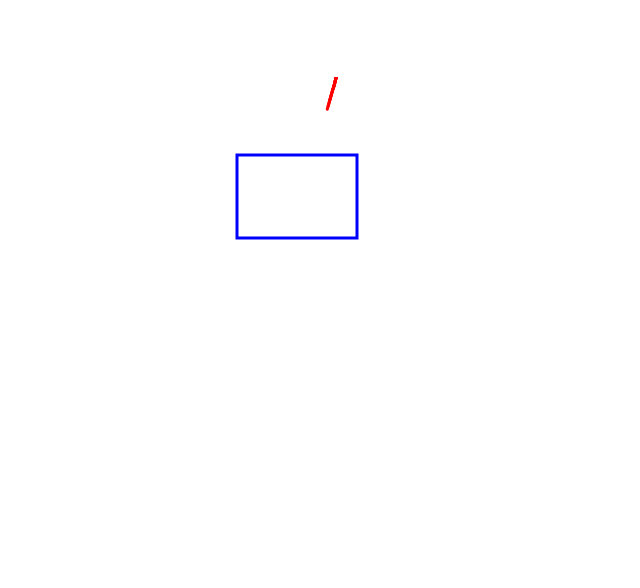
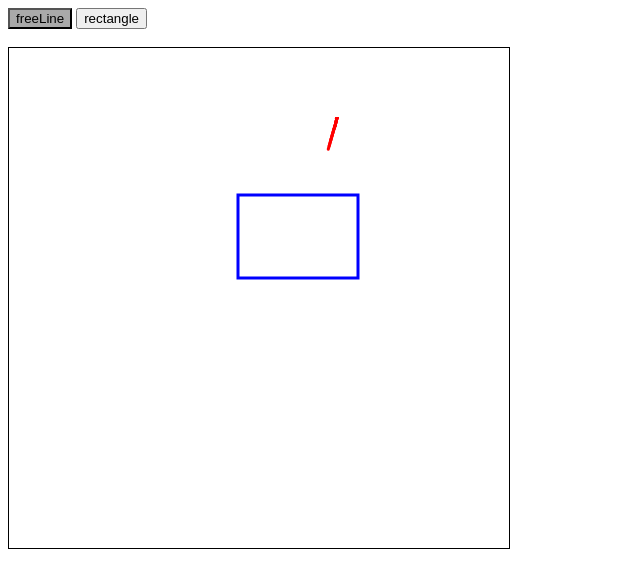
Before and after one commit to goldenthumb/simple-painter, a website built with Parcel: page example/index.html in a window 1280 px wide. Shown: the whole page, without its empty margins (0-640 px from the left). Built offline with nearby package versions, Linux system fonts and the light colour scheme.

Commit message:
feat: add reactangle

```diff
--- a/example/index.html
+++ b/example/index.html
@@ -7,7 +7,12 @@
     <title>Simple Painter</title>
 </head>
 <body>
-    <div id="root"></div>
+    <div id="root">
+        <button id="freeLine" style="background: darkgray;">freeLine</button>
+        <button id="rectangle">rectangle</button>
+        <br /><br />
+        <canvas id="canvas" style="border: 1px solid"></canvas>
+    </div>
     <script src="./index.ts"></script>
 </body>
 </html>
--- a/example/index.ts
+++ b/example/index.ts
@@ -1,8 +1,21 @@
 import { Painter } from '../src';
 
-const root = document.getElementById('root');
-const canvas = root.appendChild(document.createElement('canvas'));
+const freeLineButton = document.getElementById('freeLine');
+const rectangleButton = document.getElementById('rectangle');
+const canvas = document.getElementById('canvas') as HTMLCanvasElement;
 const painter = new Painter({ canvas, width: 500, height: 500 });
+
+freeLineButton.addEventListener('click', () => {
+    painter.setDrawOption({ type: 'freeLine' });
+    freeLineButton.style.background = 'darkgray';
+    rectangleButton.style.background = 'white';
+});
+
+rectangleButton.addEventListener('click', () => {
+    painter.setDrawOption({ type: 'rectangle' });
+    rectangleButton.style.background = 'darkgray';
+    freeLineButton.style.background = 'white';
+});
 
 painter.on('drawStart', (position) => {
     console.log('drawStart', position);
@@ -16,7 +29,12 @@ painter.on('drawEnd', (positions) => {
     console.log('drawEnd', positions);
 });
 
-painter.drawFigure([
+painter.drawFigure({
+    type: 'freeLine',
+    color: 'red',
+    thickness: 3,
+    lineCap: 'round',
+    positions: [
         { x: 0.654859, y: 0.141068 },
         { x: 0.655767, y: 0.141068 },
         { x: 0.654859, y: 0.144299 },
@@ -25,14 +43,16 @@ painter.drawFigure([
         { x: 0.643052, y: 0.186302 },
         { x: 0.640327, y: 0.195995 },
         { x: 0.63851, y: 0.202457 },
-]);
+    ]
+});
 
-painter.drawFigure([
-    { x: 0.45800570994602724, y: 0.29400569993626097 },
-    { x: 0.6980057245944656, y: 0.46000571006809754 },
-], {
+painter.drawFigure({
     type: 'rectangle',
     color: 'blue',
     thickness: 3,
     lineCap: 'round',
+    positions: [
+        { x: 0.45800570994602724, y: 0.29400569993626097 },
+        { x: 0.6980057245944656, y: 0.46000571006809754 },
+    ]
 });
--- a/src/Painter.ts
+++ b/src/Painter.ts
@@ -7,19 +7,18 @@ export type DrawType = 'freeLine' | 'rectangle' | 'ellipse' | 'arrow';
 export type DrawColor = string | CanvasGradient | CanvasPattern;
 export type Position = { x: number; y: number };
 
-export type DrawOption = {
+export interface DrawOption  {
     type?: DrawType;
     color?: DrawColor;
     thickness?: DrawThickness;
     lineCap?: CanvasLineCap;
 }
 
-export type DrawFigure = {
-    drawOption: DrawOption;
+export interface DrawFigure extends DrawOption {
     positions: Position[];
 }
 
-interface PainterOptions {
+export interface PainterOptions {
     canvas: HTMLCanvasElement;
     width?: number;
     height?: number;
@@ -65,11 +64,14 @@ export default class Painter {
     }
 
     setDrawOption(drawOption: DrawOption) {
-        this.drawOption = drawOption;
+        this.drawOption = {
+            ...this.drawOption,
+            ...drawOption,
+        };
     }
 
-    drawFigure(positions: Position[], drawOption: DrawOption = this.drawOption) {
-        this._drawFigures.push({ positions, drawOption });
+    drawFigure(drawFigure: DrawFigure) {
+        this._drawFigures.push({ ...this.drawOption, ...drawFigure });
         this._render();
     }
 
@@ -84,40 +86,43 @@ export default class Painter {
     }
 
     _startLiveDraw(position: Position) {
-        if (this.drawOption.type === 'freeLine') {
-            this._painterView.setDrawInfo(this.drawOption);
-            this._painterView.startFreeLinePiece(position);
-        }
-
         this._drawPositions.push(position);
+        this._painterView.setDrawInfo(this.drawOption);
         this._emitter.emit('drawStart', position);
     }
 
     _liveDrawing(position: Position) {
         if (this.drawOption.type === 'freeLine') {
-            this._painterView.drawFreeLinePiece(position);
+            this._drawPositions.push(position);
+            this._painterView.drawFreeLine(position);
         }
 
-        this._drawPositions.push(position);
+        if (this.drawOption.type === 'rectangle') {
+            this._render();
+            this._painterView.setDrawInfo(this.drawOption);
+            this._drawPositions = [this._drawPositions[0], position];
+            this._painterView.drawRectangle(this._drawPositions);
+        }
+
         this._emitter.emit('drawing', position);
     }
 
     _endLiveDraw() {
-        this._drawFigures.push({ positions: this._drawPositions, drawOption: this.drawOption });
-        this._render();
+        this._drawFigures.push({ positions: this._drawPositions, ...this.drawOption });
         this._emitter.emit('drawEnd', this._drawPositions);
         this._drawPositions = [];
+        this._render();
     }
 
     _render() {
         this.ctx.clearRect(0, 0, this.canvas.width, this.canvas.height);
-        for (const { drawOption, positions } of this._drawFigures) {
-            if (drawOption.type === 'freeLine') {
-                this._painterView.drawFreeLineFigure(positions, drawOption);
+        for (const drawFigure of this._drawFigures) {
+            if (drawFigure.type === 'freeLine') {
+                this._painterView.drawFreeLineFigure(drawFigure);
             }
 
-            if (drawOption.type === 'rectangle') {
-                this._painterView.drawRectangleFigure(positions, drawOption);
+            if (drawFigure.type === 'rectangle') {
+                this._painterView.drawRectangleFigure(drawFigure);
             }
         }
     }
--- a/src/PainterView.ts
+++ b/src/PainterView.ts
@@ -1,4 +1,4 @@
-import Painter, { Position, DrawOption } from './Painter';
+import Painter, { Position, DrawOption, DrawFigure } from './Painter';
 
 export default class PainterView {
     private _painter: Painter;
@@ -7,41 +7,31 @@ export default class PainterView {
         this._painter = painter;
     }
 
-    drawFreeLineFigure(positions: Position[], drawOption: DrawOption) {
-        positions.forEach((position, index) => {
-            if (index === 0) {
-                this.setDrawInfo(drawOption);
-                this.startFreeLinePiece(position);
-            } else {
-                this.drawFreeLinePiece(position);
-            }
-        });
+    drawFreeLineFigure({ positions, ...drawOption }: DrawFigure) {
+        this.setDrawInfo(drawOption);
+
+        for (const position of positions) {
+            this.drawFreeLine(position);
+        }
     }
 
-    drawRectangleFigure(positions: Position[], drawOption: DrawOption) {
+    drawRectangleFigure({ positions, ...drawOption }: DrawFigure) {
         this.setDrawInfo(drawOption);
-        this.drawRectanglePiece(positions);
+        this.drawRectangle(positions);
     }
 
     setDrawInfo(drawOption: DrawOption) {
         const { ctx } = this._painter;
         const { color, thickness, lineCap } = drawOption;
-        ctx.beginPath();
 
         if (color) ctx.strokeStyle = color;
         if (thickness) ctx.lineWidth = thickness;
         if (lineCap) ctx.lineCap = lineCap;
+
+        ctx.beginPath();
     }
 
-    startFreeLinePiece(position: Position) {
-        const { ctx, canvas } = this._painter;
-        const { width , height } = canvas;
-
-        ctx.moveTo(width * position.x, height * position.y);
-        ctx.stroke();
-    }
-
-    drawFreeLinePiece(position: Position) {
+    drawFreeLine(position: Position) {
         const { ctx, canvas } = this._painter;
         const { width , height } = canvas;
 
@@ -49,7 +39,7 @@ export default class PainterView {
         ctx.stroke();
     }
 
-    drawRectanglePiece(positions: Position[]) {
+    drawRectangle(positions: Position[]) {
         const { x: startX, y: startY } = positions[0];
         const { x: endX, y: endY } = positions[positions.length - 1];
         const { ctx, canvas } = this._painter;
--- a/src/extendDrawByMouse.ts
+++ b/src/extendDrawByMouse.ts
@@ -25,7 +25,7 @@ export default function extendDrawByMouse(painter: Painter) {
             event.preventDefault();
         }),
     ] : [
-        on(document, 'mousedown', ({ clientX, clientY }) => {
+        on(canvas, 'mousedown', ({ clientX, clientY }) => {
             const position = normalizePosition(canvas, { clientX, clientY });
             startDraw(position);
             drawing(position);
```
Lines whose indentation alone changed are shown as unchanged.
